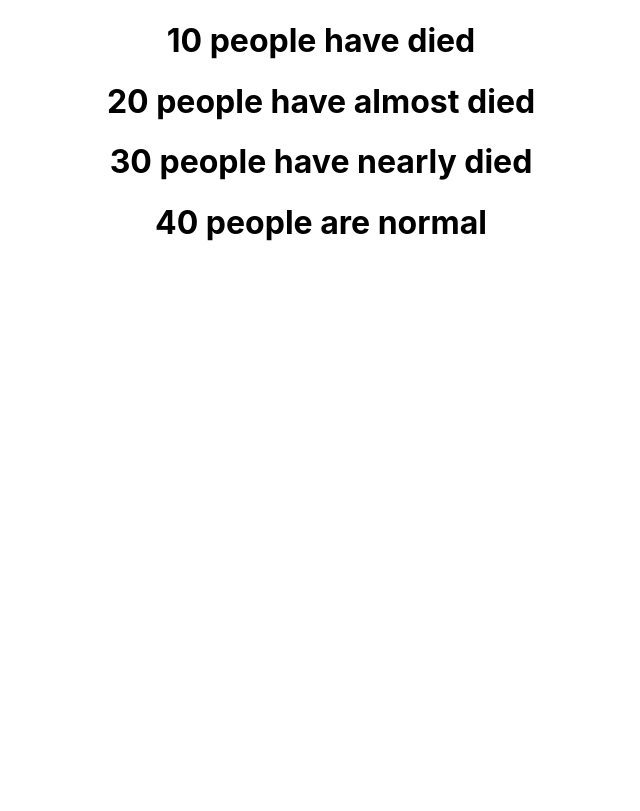
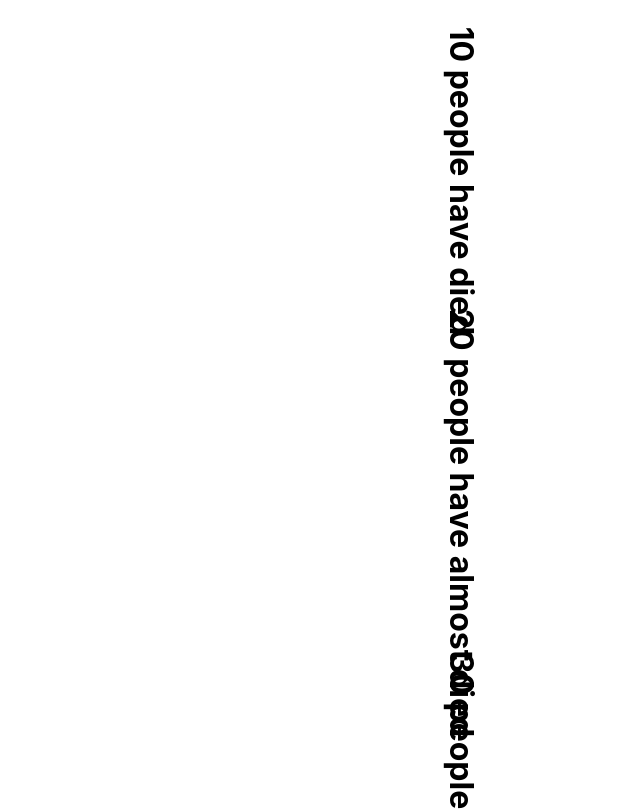
Before and after one commit to DrFacepalm/WuHan-Epidemic-Status-Checking, a React (Create React App) app in the folder front-end/: page / in a window 1280 px wide. Shown: the top 811 px of the page, without its empty margins (319-959 px from the left). Built offline with nearby package versions, Linux system fonts and the light colour scheme.

Commit message:
playing with css

```diff
--- a/front-end/src/App.js
+++ b/front-end/src/App.js
@@ -3,19 +3,19 @@ import logo from './logo.svg';
 import './App.css';
 
 function Number1(props) {
-  return <h1>10 people have died</h1>;
+  return <h1 className="App-logo">10 people have died</h1>;
 }
 
 function Number2(props) {
-  return <h1>20 people have almost died</h1>;
+  return <h1 className="App-logo">20 people have almost died</h1>;
 }
 
 function Number3(props) {
-  return <h1>30 people have nearly died</h1>;
+  return <h1 className="App-logo">30 people have nearly died</h1>;
 }
 
 function Number4(props) {
-  return <h1>40 people are normal</h1>;
+  return <h1 className="App-logo">40 people are normal</h1>;
 }
 
 
```
